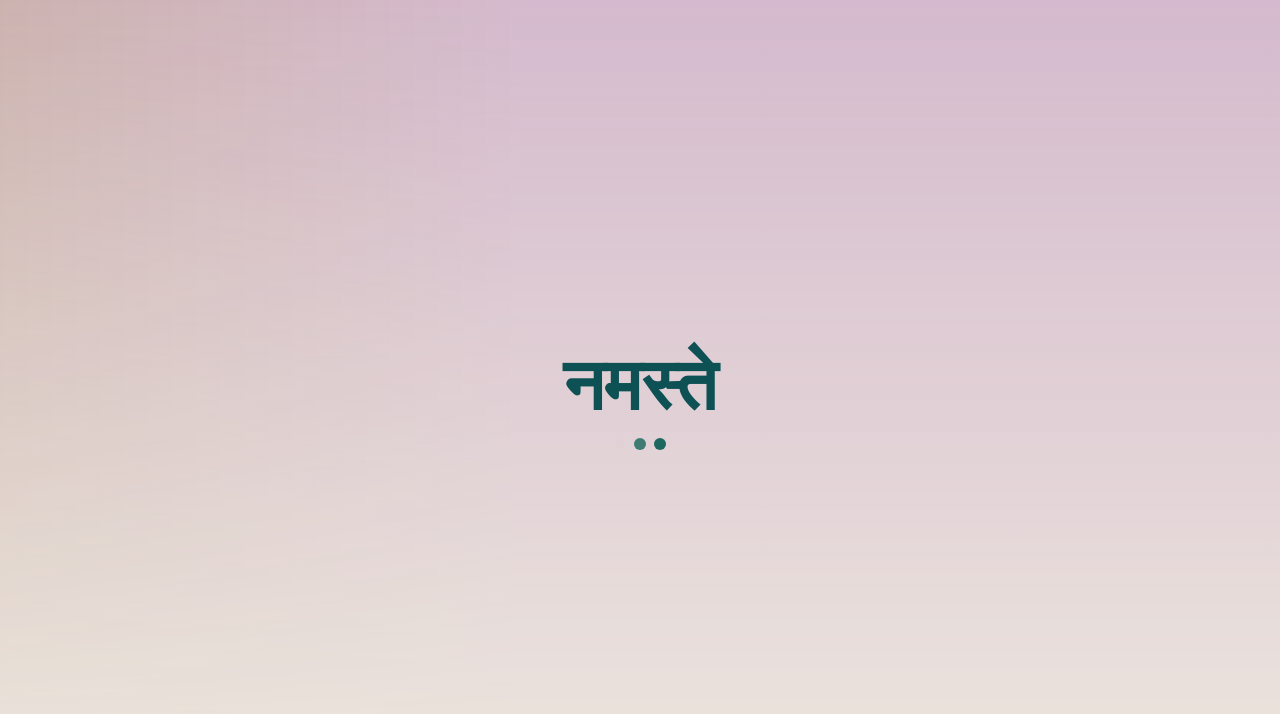
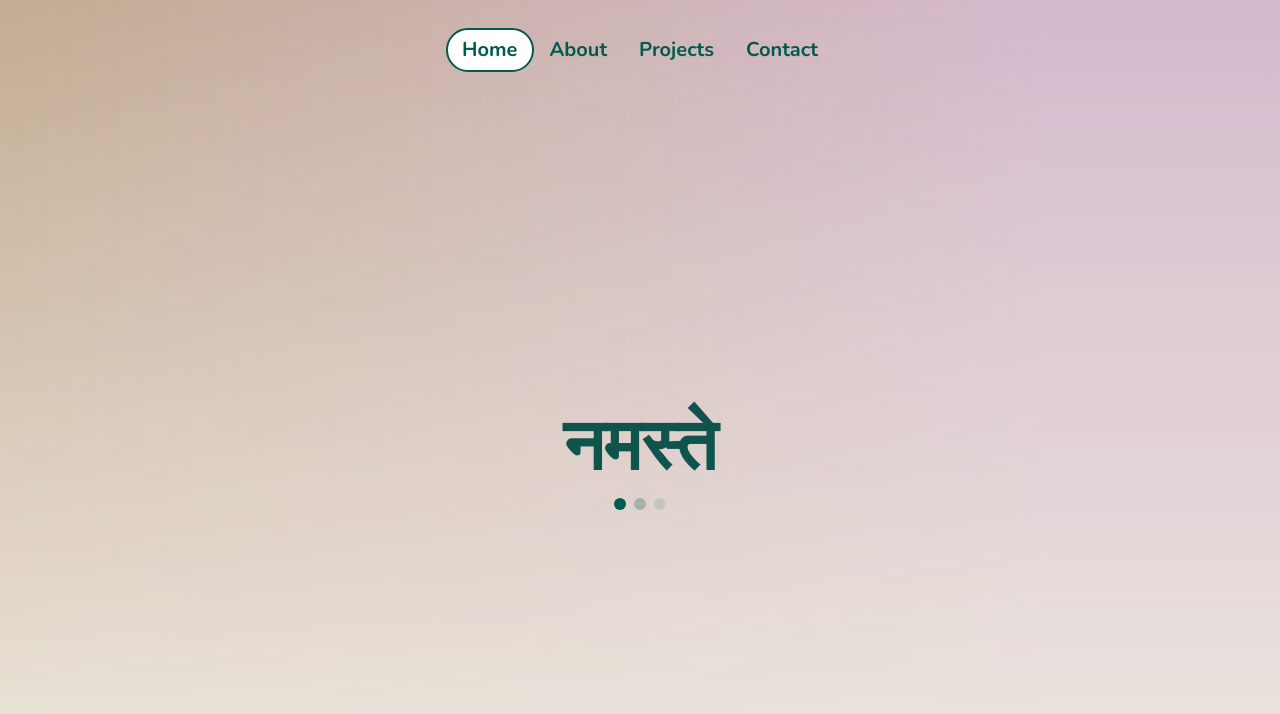
Before and after one commit to akshwalia/portfolio, a Next.js app: page / in a window 1280 px wide. Shown: the top 714 px of the page. Built offline with nearby package versions, Linux system fonts and the light colour scheme; no server answers.

Commit message:
Added navbar transitions

```diff
--- a/app/about/page.js
+++ b/app/about/page.js
@@ -18,7 +18,7 @@ export default function About() {
     const songInfo = useStore(state => state.songInfo);
 
     useEffect(() => {
-        setSelected(2);
+        setSelected(1);
     }, [])
 
     const formatTimeAgo = (date) => {
--- /dev/null
+++ b/app/components/Navbar.js
@@ -0,0 +1,103 @@
+'use client'
+
+import Link from 'next/link';
+import { useStore } from '@/store';
+import { useEffect, useState, useRef } from 'react';
+import clsx from 'clsx';
+import { usePathname } from 'next/navigation';
+
+export default function Navbar() {
+    const [scrollY, setScrollY] = useState(0);
+
+    const showContact = useStore(state => state.showContact);
+    const setShowContact = useStore(state => state.setShowContact);
+    const selected = useStore(state => state.selected);
+    const setSelected = useStore(state => state.setSelected);
+
+    const navRefs = useRef([]);
+    const highlightRef = useRef(null);
+    const navContainerRef = useRef(null);
+    const pathname = usePathname();
+
+    const navItems = [
+        { name: 'Home', href: '/' },
+        { name: 'About', href: '/about' },
+        { name: 'Projects', href: '/projects' },
+        { name: 'Contact', href: '#contact' },
+    ];
+
+    useEffect(() => {
+        const currentIndex = navItems.findIndex(item => item.href === pathname);
+        if (currentIndex !== -1) {
+            setSelected(currentIndex);
+        }
+    }, [pathname]);
+
+    useEffect(() => {
+        if (!highlightRef.current || !navRefs.current[selected]) return;
+
+        const updateHighlight = () => {
+            const currentItem = navRefs.current[selected];
+            const navContainer = navContainerRef.current;
+
+            if (currentItem && navContainer) {
+                const itemRect = currentItem.getBoundingClientRect();
+                const containerRect = navContainer.getBoundingClientRect();
+
+                highlightRef.current.style.width = `${itemRect.width}px`;
+                highlightRef.current.style.transform = `translateX(${itemRect.left - containerRect.left}px)`;
+            }
+        };
+
+        // Initial update
+        updateHighlight();
+
+        // Update on window resize
+        window.addEventListener('resize', updateHighlight);
+        return () => window.removeEventListener('resize', updateHighlight);
+    }, [selected]);
+
+
+    const handleNavClick = (index) => {
+        if (index === 3) {
+            setShowContact(!showContact);
+        }
+        else
+            setSelected(index);
+    };
+
+    useEffect(() => {
+        const handleScroll = () => {
+            setScrollY(window.scrollY);
+        }
+        window.addEventListener("scroll", handleScroll, { passive: true });
+        return () => window.removeEventListener("scroll", handleScroll);
+    }, [scrollY]);
+
+    return (
+        <nav className="flex justify-center m-5 text-primary-green font-bold sticky top-5 z-[1000]">
+            <ul ref={navContainerRef} className={`navbar relative flex items-center justify-between text-sm sm:text-xl max-w-[500px] py-3 sm:py-4 px-2 ${clsx(scrollY > 120 && 'fixNav')}`}>
+                {navItems.map((item, index) => (
+                    <li
+                        key={item.name}
+                        ref={el => navRefs.current[index] = el}
+                        className={
+                            ' navitem cursor-pointer transition-colors duration-200 z-[100]'
+                        }
+                        onClick={() => handleNavClick(index)}
+                    >
+                        {item.href.startsWith('#') ? (
+                            <span className='px-3 sm:px-4 py-2'>{item.name}</span>
+                        ) : (
+                            <Link href={item.href} className='px-3 sm:px-4 py-2'>{item.name}</Link>
+                        )}
+                    </li>
+                ))}
+                <div
+                    ref={highlightRef}
+                    className="absolute h-[2rem] sm:h-[2.8rem] border-2 border-primary-green left-0 bg-white rounded-full transition-all duration-300 ease-in-out -z-10"
+                />
+            </ul>
+        </nav>
+    )
+};
--- a/app/components/chat.js
+++ b/app/components/chat.js
@@ -1,3 +1,5 @@
+'use client'
+
 import { useStore } from "@/store";
 import Image from "next/image";
 import localFont from 'next/font/local';
@@ -147,7 +149,7 @@ export default function Chat() {
         <AnimatePresence>
             {showContact && (
                 <motion.section
-                    className="w-full text-xs md:text-base md:w-[30rem] h-full md:h-[87%] fixed top-0 right-0 md:top-10 md:right-10 z-[2000] md:rounded-xl bg-[#ffffff80] backdrop-blur-xl shadow-[#00000033] shadow-2xl flex flex-col overflow-hidden"
+                    className="w-full text-xs md:text-base md:w-[30rem] h-full md:h-[87vh] fixed top-0 right-0 md:top-10 md:right-10 z-[2000] md:rounded-xl bg-[#ffffff80] backdrop-blur-xl shadow-[#00000033] shadow-2xl flex flex-col overflow-hidden"
                     key="chat"
                     initial={{ y: 15, opacity: 0 }}
                     animate={{ y: 0, opacity: 1 }}
--- a/app/components/preloader.js
+++ b/app/components/preloader.js
@@ -10,7 +10,7 @@ export default function Preloader() {
       animate={{ opacity: 1 }}
       exit={{ opacity: 0 }}
       transition={{ duration: 0.5 }}
-      className="flex flex-col items-center justify-center min-h-screen bg-transparent"
+      className="flex flex-col items-center justify-center min-h-[90vh] bg-transparent"
     >
       <h1 className="text-5xl md:text-7xl font-bold text-primary-green mb-4" lang="hi">
         नमस्ते
--- a/app/globals.css
+++ b/app/globals.css
@@ -47,7 +47,6 @@ html {
 }
 
 nav {
-  perspective: 10px;
   z-index: 1000;
 }
 
@@ -89,6 +88,7 @@ nav {
 .fixNav {
   background-color: rgba(255, 255, 255, 0.614);
   transition: background-color 0.3s ease;
+  z-index: 1000;
 }
 
 .navitem {
@@ -130,7 +130,6 @@ ul .navbarSelected {
   transition-property: box-shadow, transform;
   transition-duration: 0.4s, 0.4s;
   transition-timing-function: ease, ease;
-  perspective: 10px;
   z-index: 100;
 }
 
@@ -145,8 +144,7 @@ ul .navbarSelected {
 .projectcard {
   cursor: pointer;
   transition: transform 0.4s ease;
-  perspective: 10px;
-  z-index: 100;
+  z-index: 10;
 }
 
 .projectcard:hover {
--- a/app/layout.js
+++ b/app/layout.js
@@ -3,6 +3,8 @@ import './globals.css'
 import { Nunito } from 'next/font/google';
 import localFont from 'next/font/local'
 import { GoogleAnalytics } from '@next/third-parties/google'
+import Chat from './components/chat';
+import Navbar from './components/Navbar';
 
 const nunito = Nunito({ subsets: ['latin'] });
 
@@ -17,6 +19,10 @@ export default function RootLayout({ children }) {
   return (
     <html lang="en">
       <body className={`${nunito.className} bg-primary-yellow`}>
+        <div className="gradient min-h-[100vh] min-w-[100vw] overflow-hidden" >
+        </div>
+        <Navbar />
+        <Chat />
         {children}
       </body>
       <GoogleAnalytics gaId="G-2M77D3LYY1" />
--- a/app/projects/page.js
+++ b/app/projects/page.js
@@ -14,7 +14,7 @@ export default function Projects() {
     const setSelected = useStore(state => state.setSelected);
 
     useEffect(() => {
-        setSelected(3);
+        setSelected(2);
     }, []);
 
     return (
--- a/app/template.js
+++ b/app/template.js
@@ -13,16 +13,10 @@ import Chat from "./components/chat";
 const acorn = localFont({ src: './fonts/Acorn-Bold.woff2' });
 
 export default function Template({ children }) {
-    const [scrollY, setScrollY] = useState(0);
-
-    const selected = useStore(state => state.selected);
-    const setSelected = useStore(state => state.setSelected);
     const songInfo = useStore(state => state.songInfo);
     const setLoading = useStore(state => state.setLoading);
     const setSongInfo = useStore(state => state.setSongInfo);
     const loading = useStore(state => state.loading);
-    const showContact = useStore(state => state.showContact);
-    const setShowContact = useStore(state => state.setShowContact);
 
     useEffect(() => {
         Promise.all([
@@ -36,14 +30,6 @@ export default function Template({ children }) {
             setLoading(false);
         });
     }, []);
-
-    useEffect(() => {
-        const handleScroll = () => {
-            setScrollY(window.scrollY);
-        }
-        window.addEventListener("scroll", handleScroll, { passive: true });
-        return () => window.removeEventListener("scroll", handleScroll);
-    }, [scrollY]);
 
     function timeAgo(date) {
         const now = Date.now();
@@ -64,22 +50,9 @@ export default function Template({ children }) {
 
     return (
         <>
-            <div className="gradient min-h-[100vh] min-w-[100vw] overflow-hidden">
-            </div>
             <div>
                 {loading ? <Preloader /> : (
                     <>
-                        <nav className="flex justify-center m-5 text-primary-green font-bold sticky top-5 z-1000">
-                            <div className="scale-[65%] sm:scale-100">
-                                <ul className={`navbar relative flex items-center justify-between text-xl max-w-[500px] p-2 ${clsx(scrollY > 130 && 'fixNav')}`}>
-                                    <Link href='/'><li className={`px-4 py-2 navitem ${clsx(selected === 1 && 'navbarSelected')}`} onClick={() => setSelected(1)}>Home</li></Link>
-                                    <Link href='/about'><li className={`px-4 py-2 navitem ${clsx(selected === 2 && 'navbarSelected')}`} onClick={() => setSelected(2)}>About</li></Link>
-                                    <Link href='/projects'><li className={`px-4 py-2 navitem ${clsx(selected === 3 && 'navbarSelected')}`} onClick={() => setSelected(3)}>Projects</li></Link>
-                                    <li className="px-4 py-2 navitem" onClick={() => setShowContact(!showContact)}>Contact</li>
-                                </ul>
-                            </div>
-                        </nav>
-                        <Chat />
                         {children}
                         <footer className='flex justify-center my-28 mx-10' id='contact'>
                             <div className='max-w-[900px] w-full flex gap-10 sm:gap-24 flex-col sm:flex-row'>
```
